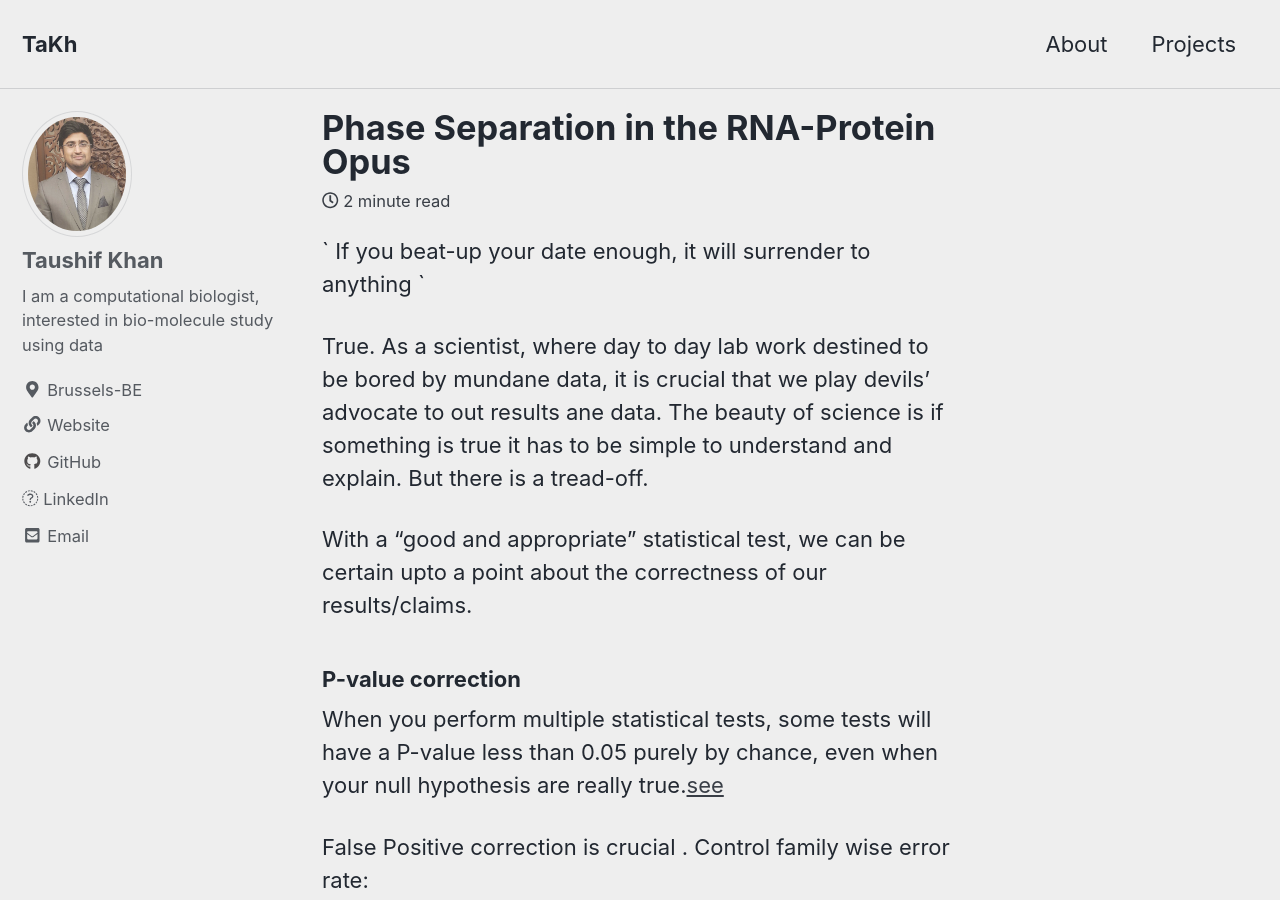
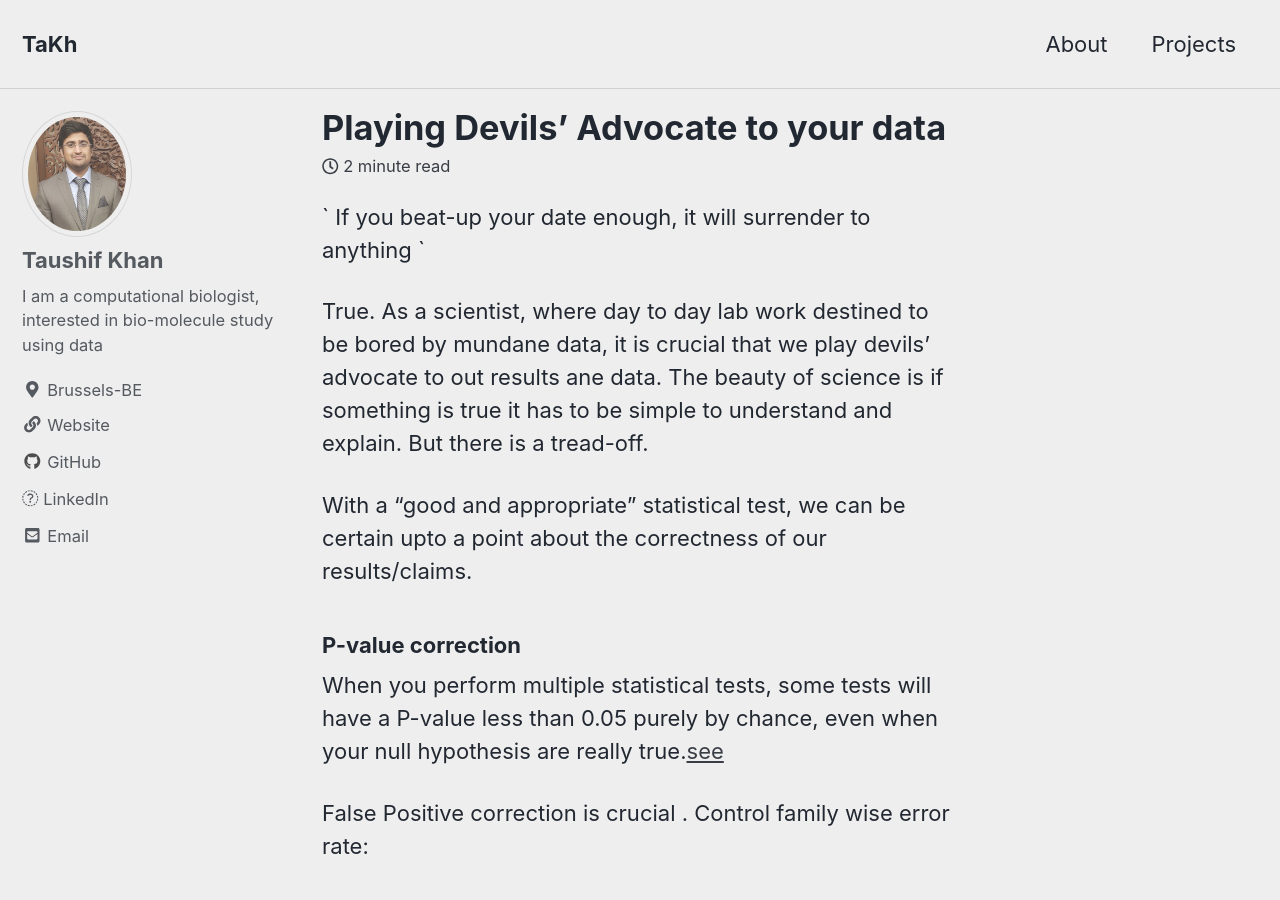
Before and after one commit to taushifkhan/taushifkhan.github.io, a Jekyll site: the page built from _posts/2019-02-10-StatisticalTests.md, in a window 1280 px wide and 900 px high. Built offline with Jekyll 4.4.1, drawn with Linux system fonts in a browser that asks for light colours; cached includes are drawn as plain includes; nearby versions of some CDN libraries.

Commit message:
new posts correction

```diff
--- a/_posts/2019-02-10-StatisticalTests.md
+++ b/_posts/2019-02-10-StatisticalTests.md
@@ -1,11 +1,11 @@
 ---
-title: "Phase Separation in the RNA-Protein Opus"
+title: "Playing Devils' Advocate to your data"
 date: 2019-02-04
 tags: [Statistics]
 header:
     #image: "/assets/images/post/ProLegoPost.png"
 
-excerpt: "Playing Devils' Advocate to your data"
+excerpt: "Open for test!! "
 
 ---
 
```
